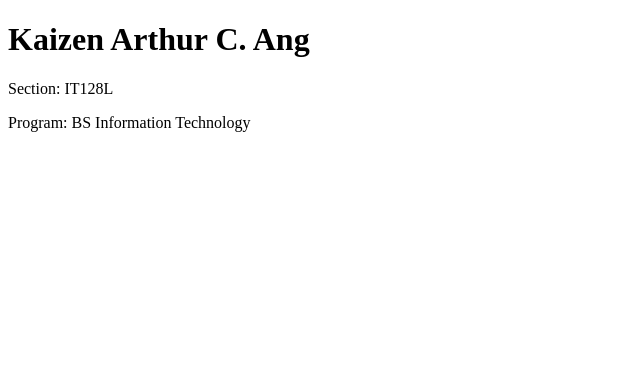
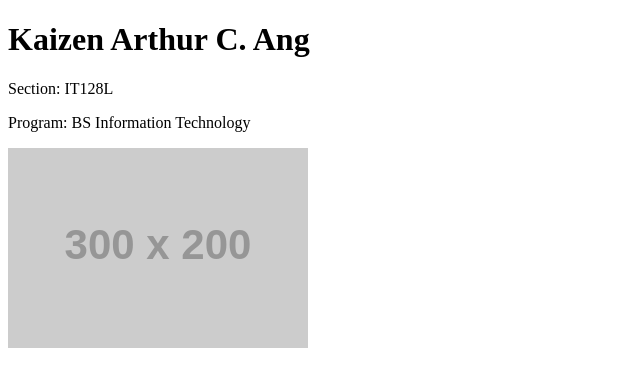
Before and after one commit to Kaize191/ANG-IT128, a plain HTML site: page index.html in a window 1280 px wide. Shown: the whole page, without its empty margins (0-640 px from the left). Drawn offline with Linux system fonts and the light colour scheme; placeholder pictures from the web are drawn by us.

Commit message:
added picture section

```diff
--- a/index.html
+++ b/index.html
@@ -1,2 +1,3 @@
 <!DOCTYPE html>
 <html><head><title>ANG-IT128</title></head><body><h1>Kaizen Arthur C. Ang</h1><p>Section: IT128L</p><p>Program: BS Information Technology</p></body></html>
+<img src="https://via.placeholder.com/300x200" alt="Random Picture">
```
